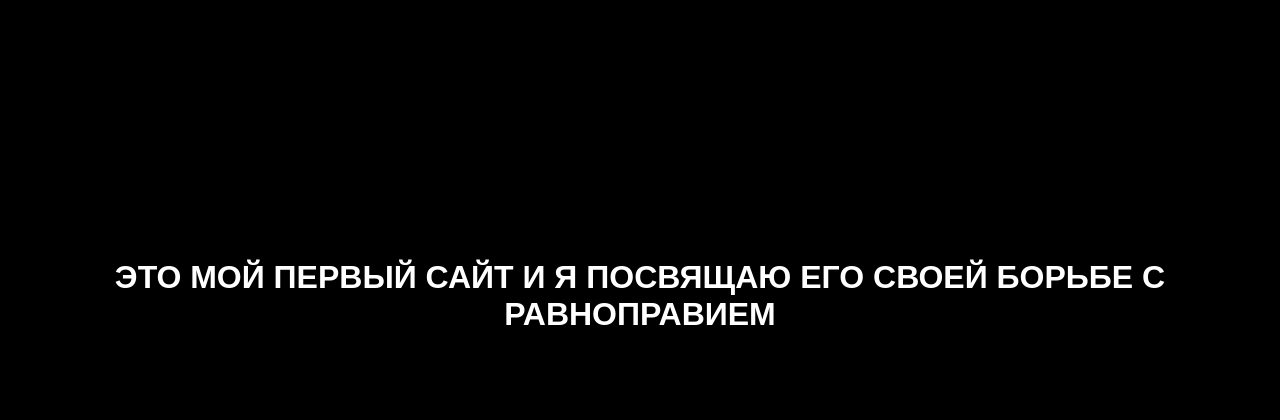
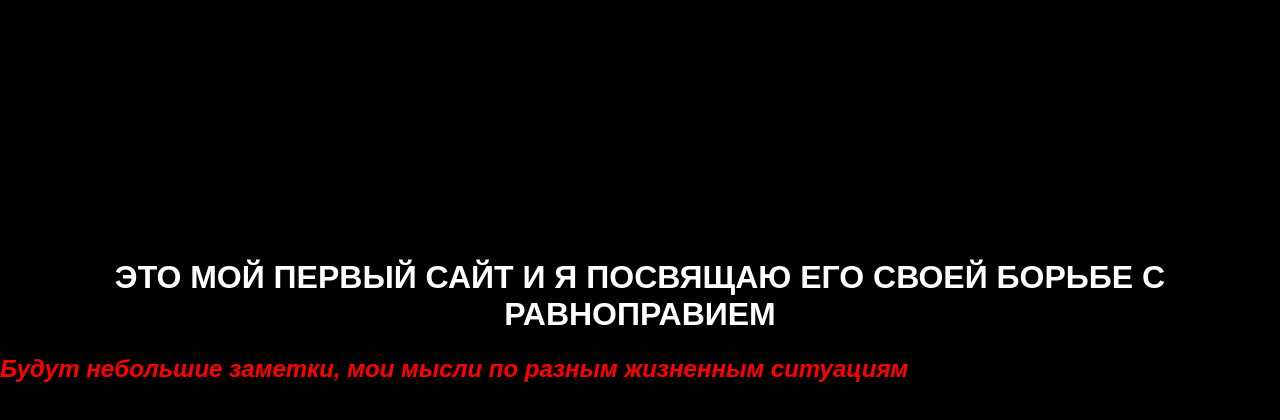
Before and after one commit to fuckmyhand/fuckmyhand.github.io, a plain HTML site: page index.html in a window 1280 px wide. Shown: the part 18-438 px from the top of the page. Drawn offline with Linux system fonts and the light colour scheme.

Commit message:
Изменение заголовка 2 уровня
Изменила его цвет и начертание

```diff
--- a/css/style.css
+++ b/css/style.css
@@ -9,3 +9,7 @@ h1 {
 	color: #fff;
 	text-transform: uppercase;
 }
+h2 {
+	color: red;
+	font-style: italic;
+}
```
